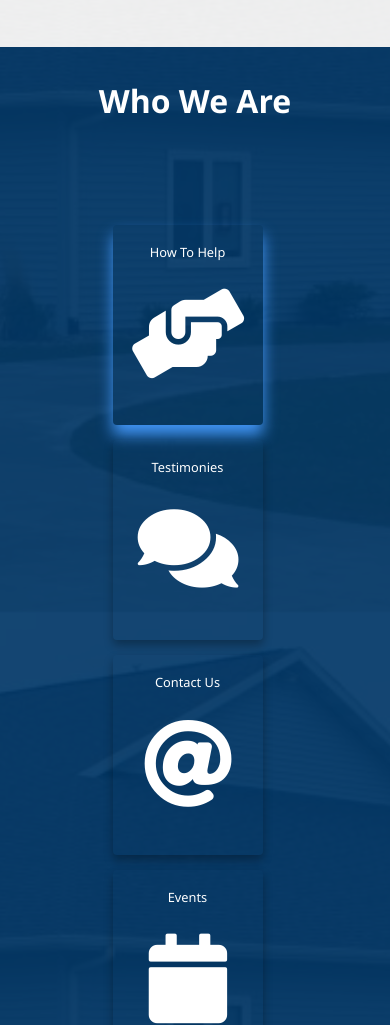
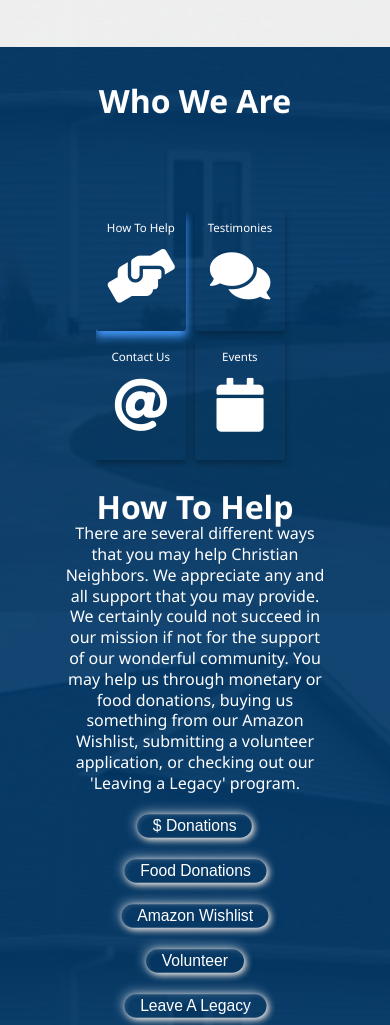
Before and after one commit to aslink87/aslink87.github.io, a website: page dist/index.html in a window 390 px wide. Shown: the part 1920-2945 px from the top of the page. Drawn offline with Linux system fonts and the light colour scheme.

Commit message:
Tabs Responsiveness

```diff
--- a/scss/_mobile.scss
+++ b/scss/_mobile.scss
@@ -158,6 +158,22 @@
       line-height: 1.3rem;
     }
 
+    &#tabs {
+      div.container {
+        padding: 0;
+        transform: scale(60%);
+        div.icon {
+          div.caption {
+            transform: scale(150%);
+          }
+        }
+      }
+
+      div.content {
+        margin-top: -4rem;
+      }
+    }
+
     .box {
       font-size: 0.8rem;
       overflow: hidden;
```
Also changed, not shown: dist/css/main.css.
